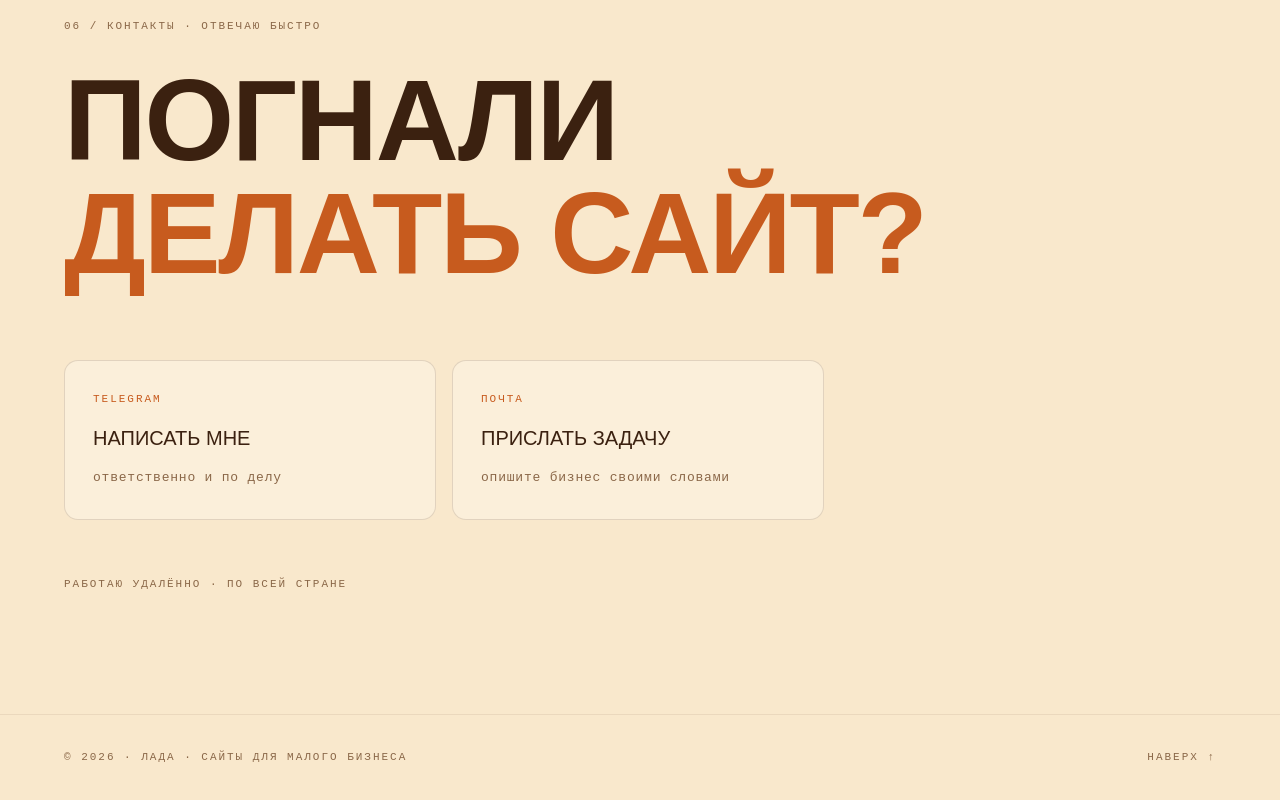
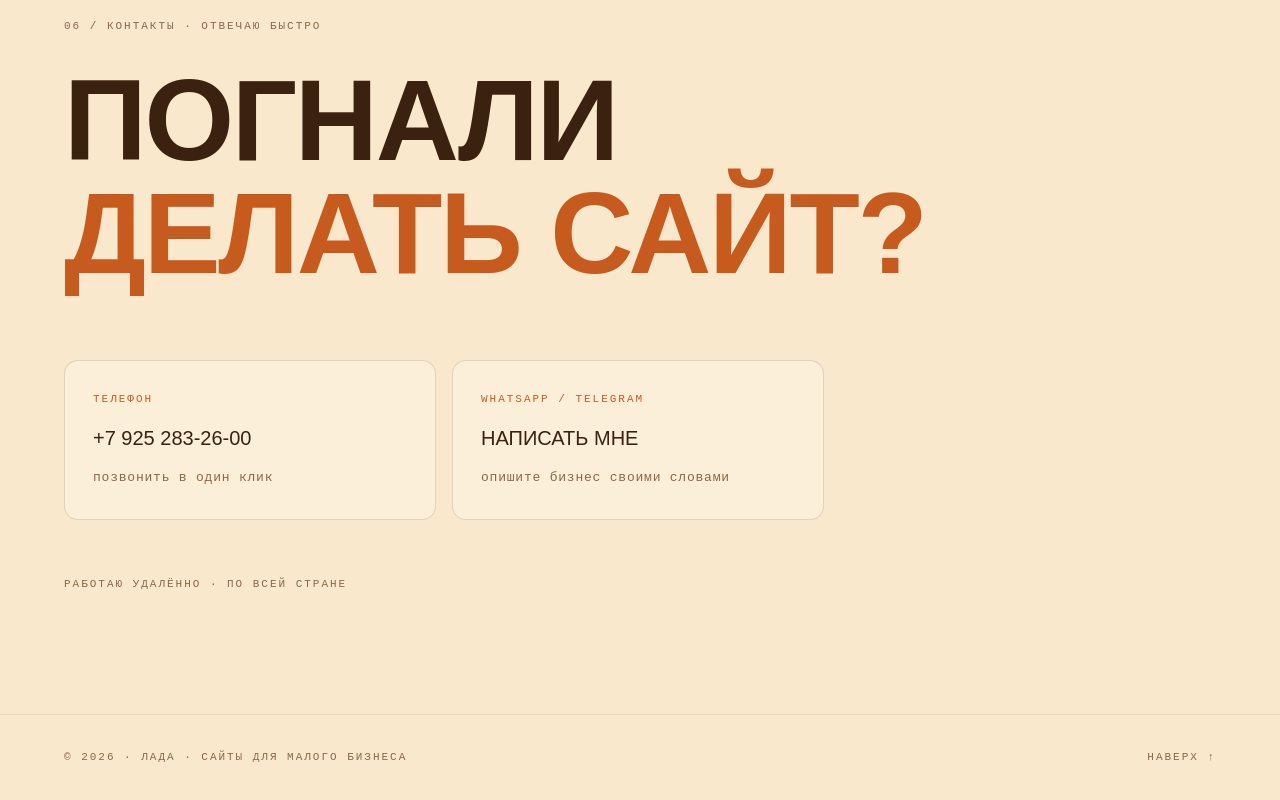
Before and after one commit to ladavoronova3-lab/vitrina-lada, a plain HTML site: page index.html in a window 1280 px wide. Shown: the part 5369-6169 px from the top of the page. Drawn offline with Linux system fonts and the light colour scheme; a web font is replaced by a local one.

Commit message:
Контакты: телефон +7 925 283-26-00 вместо заглушек

```diff
--- a/index.html
+++ b/index.html
@@ -561,14 +561,14 @@ footer{border-top:1px solid var(--line-soft);padding:34px 0 44px}
     <p class="mono rv" style="margin-bottom:28px">06 / контакты · отвечаю быстро</p>
     <h2 class="rv">Погнали<br><span class="lime">делать сайт?</span></h2>
     <div class="socials">
-      <a class="soc rv" href="{{телеграм}}" target="_blank" rel="noopener">
-        <span class="mono">telegram</span>
+      <a class="soc rv" href="tel:+79252832600">
+        <span class="mono">телефон</span>
+        <span class="soc-name">+7 925 283-26-00</span>
+        <span class="soc-handle">позвонить в один клик</span>
+      </a>
+      <a class="soc rv" href="https://wa.me/79252832600" target="_blank" rel="noopener">
+        <span class="mono">whatsapp / telegram</span>
         <span class="soc-name">Написать мне</span>
-        <span class="soc-handle">ответственно и по делу</span>
-      </a>
-      <a class="soc rv" href="mailto:{{почта}}">
-        <span class="mono">почта</span>
-        <span class="soc-name">Прислать задачу</span>
         <span class="soc-handle">опишите бизнес своими словами</span>
       </a>
     </div>
```
